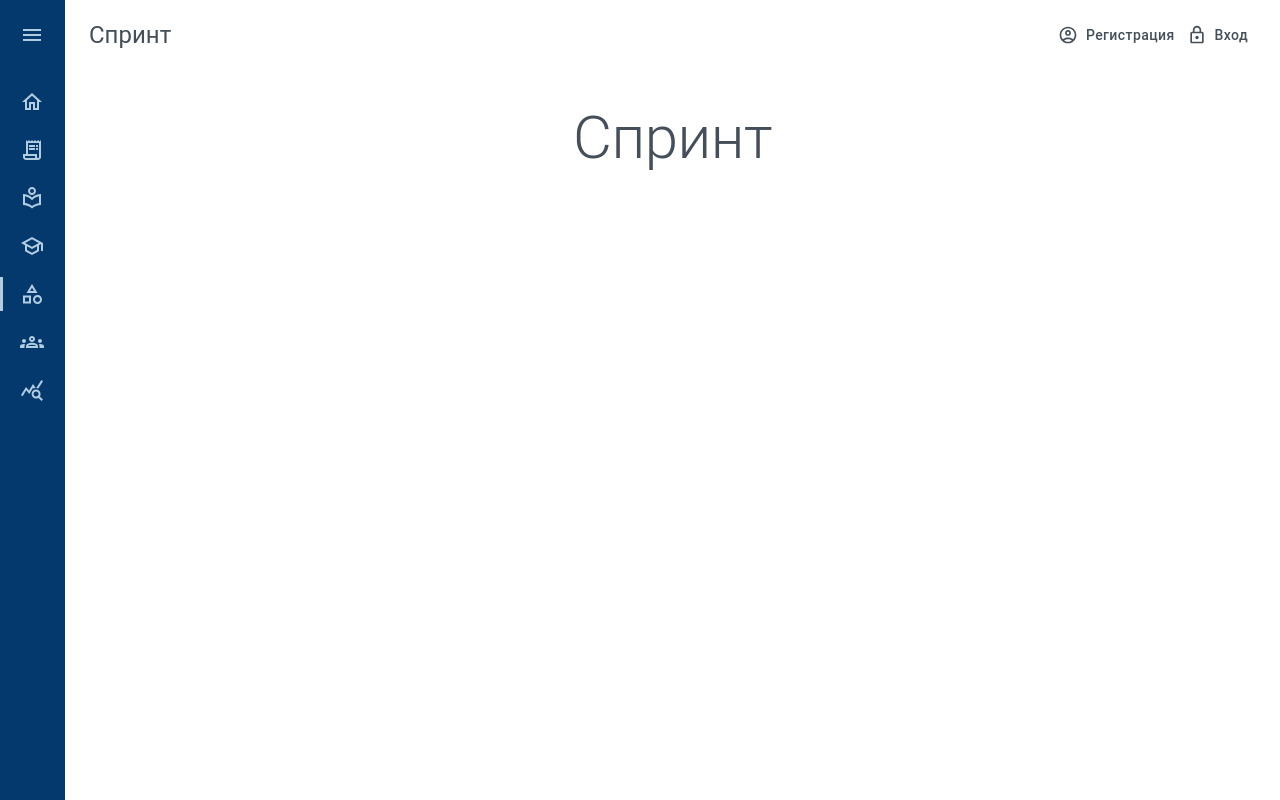
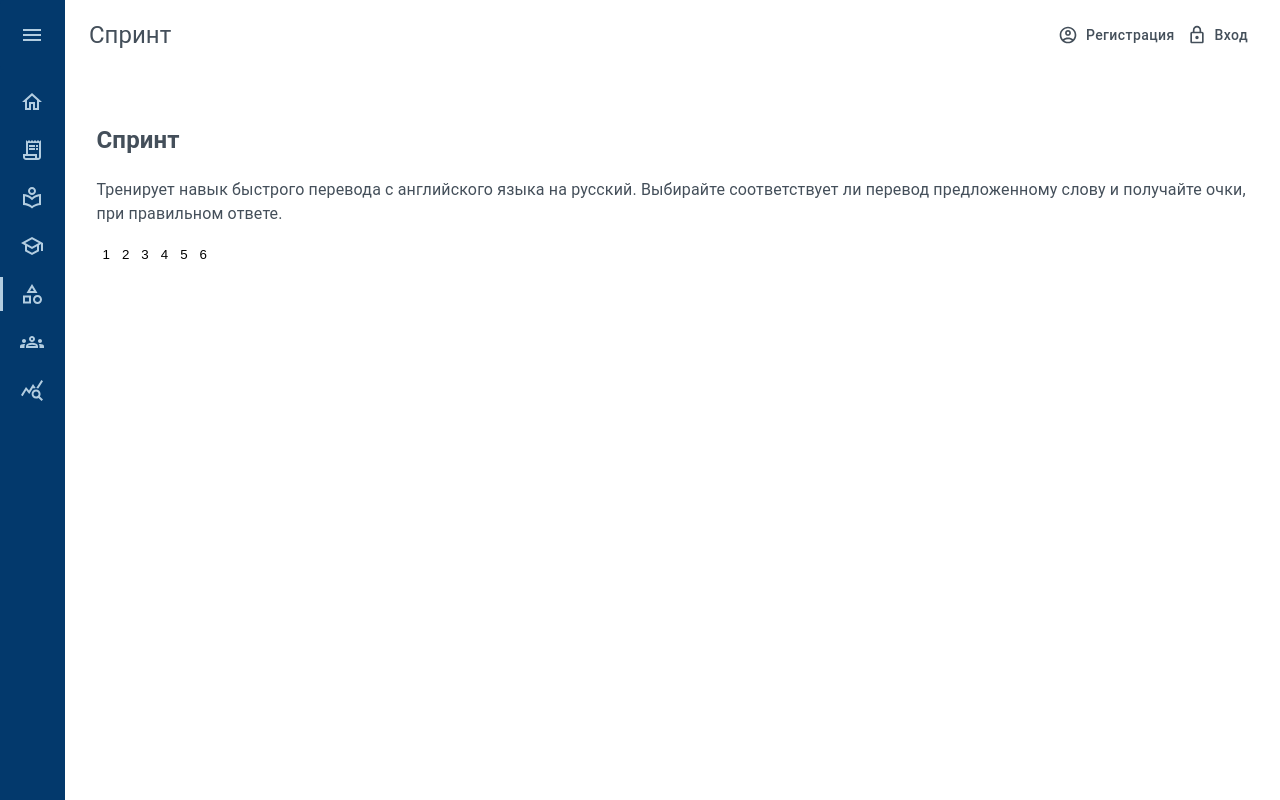
Before and after one commit to whityha/rslang, a React (Create React App) app: page /games/sprint in a window 1280 px wide. Built offline with nearby package versions, Linux system fonts and the light colour scheme.

Commit message:
feat: games common template

```diff
--- /dev/null
+++ b/src/components/game-common/game-controller.tsx
@@ -0,0 +1,24 @@
+import { FC, useState } from 'react';
+import { Words } from '../../types/word';
+import GameResults from './game-results';
+import { GameWordsResult, PossibleGames } from './types';
+
+type Props = {
+  GameEngine: PossibleGames,
+  words: Words
+}
+
+const GameController:FC<Props> = ({ GameEngine, words }) => {
+  const [result, setResult] = useState<GameWordsResult | false>(false);
+
+  const onFinish = (gameResult: GameWordsResult) => {
+    console.log(gameResult);
+    setResult(gameResult);
+  };
+
+  return result !== false
+    ? <GameResults result={result} />
+    : <GameEngine words={words} onFinish={onFinish} />;
+};
+
+export default GameController;
--- /dev/null
+++ b/src/components/game-common/game-lobby.tsx
@@ -0,0 +1,39 @@
+import { FC, useState } from 'react';
+import { Words } from '../../types/word';
+import GameController from './game-controller';
+import LevelSelector from './level-selector';
+import { PossibleGames } from './types';
+
+type Props = {
+  title: string;
+  description: string;
+  GameEngine: PossibleGames
+}
+
+const GameLobby: FC<Props> = ({ title, description, GameEngine }) => {
+  const [play, setPlay] = useState<boolean>(false);
+
+  const words: Words = [];
+
+  const levelSelectHandler = (level: number) => {
+    console.log(level);
+    // words = ....
+    // setPlay(words.length > 0);
+    setPlay(true);
+  };
+
+  return !play
+    ? (
+      <div className="game-info">
+        <h2>{title}</h2>
+        <p>
+          {description}
+        </p>
+        <LevelSelector onLevelSelect={levelSelectHandler} />
+
+      </div>
+    )
+    : <GameController words={words} GameEngine={GameEngine} />;
+};
+
+export default GameLobby;
--- /dev/null
+++ b/src/components/game-common/game-results.tsx
@@ -0,0 +1,21 @@
+import { FC } from 'react';
+import { GameWordsResult } from './types';
+
+type Props = {
+  result: GameWordsResult
+}
+
+const GameResults: FC<Props> = ({ result }) => (
+  <div>
+    <div>
+      Good:
+      {result.goodWords.join()}
+    </div>
+    <div>
+      Bad:
+      {result.badWords.join()}
+    </div>
+  </div>
+);
+
+export default GameResults;
--- a/src/components/game-common/level-selector.tsx
+++ b/src/components/game-common/level-selector.tsx
@@ -1,17 +1,19 @@
 import { FC } from 'react';
-import bookCatalogData from '../book-catalog/book-catalog-data';
+// import bookCatalogData from '../book-catalog/book-catalog-data';
 import LevelSelectorButton from './level-selector-button';
 
-const LevelSelector: FC = () => {
-  function onClick(level: number) {
-    console.log(level);
-  }
+type Props = {
+  onLevelSelect: (level: number) => void;
+}
+
+const LevelSelector: FC<Props> = ({ onLevelSelect }) => {
+  const bookCatalogData = [1, 2, 3, 4, 5, 6];
 
   return (
     <>
       {
     bookCatalogData.slice(0, 6).map((book) => (
-      <LevelSelectorButton level={book.id} key={book.id} onClick={() => onClick(book.id)} />
+      <LevelSelectorButton level={book} key={book} onClick={() => onLevelSelect(book - 1)} />
     ))
   }
     </>
--- /dev/null
+++ b/src/components/game-common/save-game-stat.ts
@@ -0,0 +1,5 @@
+import { GameWordsResult } from './types';
+
+export default function saveGameStat(gameResult: GameWordsResult) {
+  console.log(gameResult);
+}
--- /dev/null
+++ b/src/components/game-common/types.ts
@@ -0,0 +1,22 @@
+import { Words } from '../../types/word';
+import GameSprint from '../game-sprint/game-sprint';
+
+export type GameWordsResult = {
+  goodWords: Words;
+  badWords: Words;
+}
+
+export enum GameStatus {
+  LOBBY,
+  PLAY,
+  FINISH
+}
+
+export type PossibleGames = typeof GameSprint // TODO: add | typeof GameCall
+
+export type GameProps = {
+  words: Words,
+  onFinish: (result: GameWordsResult) => void
+}
+
+export const emptyGameResult = { goodWords: [], badWords: [] };
--- /dev/null
+++ b/src/components/game-sprint/game-sprint-menu.tsx
@@ -0,0 +1,14 @@
+import GameLobby from '../game-common/game-lobby';
+import GameSprint from './game-sprint';
+
+const GameSprintMenu = () => (
+  <GameLobby
+    title="Спринт"
+    description="Тренирует навык быстрого перевода с английского языка на русский.
+    Выбирайте соответствует ли перевод предложенному слову и получайте очки,
+    при правильном ответе."
+    GameEngine={GameSprint}
+  />
+);
+
+export default GameSprintMenu;
--- /dev/null
+++ b/src/components/game-sprint/game-sprint.tsx
@@ -0,0 +1,22 @@
+import { FC } from 'react';
+import { GameProps, GameWordsResult } from '../game-common/types';
+
+const GameSprint: FC<GameProps> = ({ words, onFinish }) => {
+  const gameResult: GameWordsResult = { goodWords: [], badWords: [] };
+
+  console.log(gameResult);
+  return (
+    <div className="game-sprint">
+      Игра. Всего слов:
+      {' '}
+      {words.length}
+      <button onClick={() => gameResult.goodWords.push(words[2])}>Good 2</button>
+      <button onClick={() => gameResult.goodWords.push(words[1])}>Good 1</button>
+      <button onClick={() => gameResult.badWords.push(words[0])}>Bad 0</button>
+      <button onClick={() => onFinish(gameResult)}>Конец</button>
+
+    </div>
+  );
+};
+
+export default GameSprint;
--- a/src/pages/game-sprint.tsx
+++ b/src/pages/game-sprint.tsx
@@ -1,7 +1,7 @@
 import { FC } from 'react';
-import { Typography } from '@mui/material';
+import GameSprintMenu from '../components/game-sprint/game-sprint-menu';
 
 const GameSprintPage: FC = () => (
-  <Typography variant="h2" sx={{ textAlign: 'center' }}>Спринт</Typography>
+  <GameSprintMenu />
 );
 export default GameSprintPage;
```
Also changed, not shown: .eslintrc.js.
